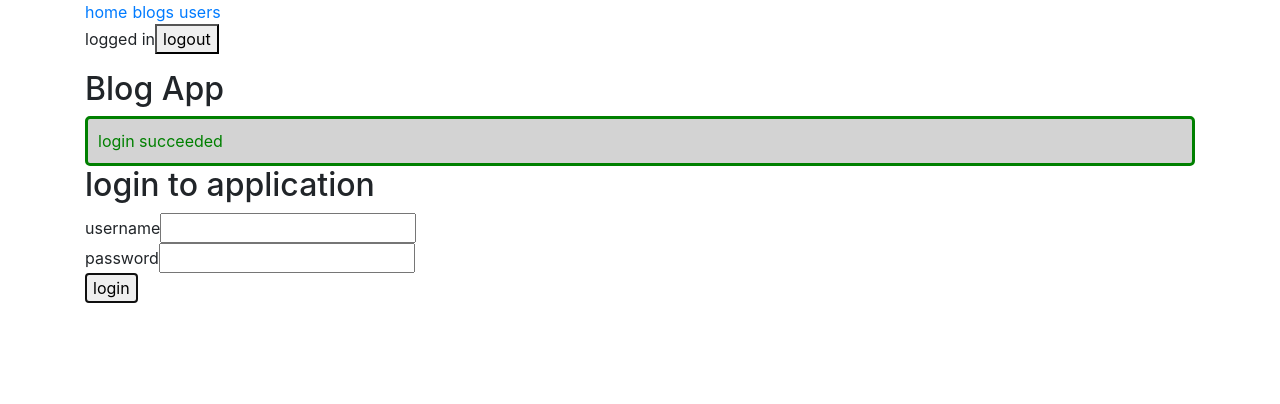
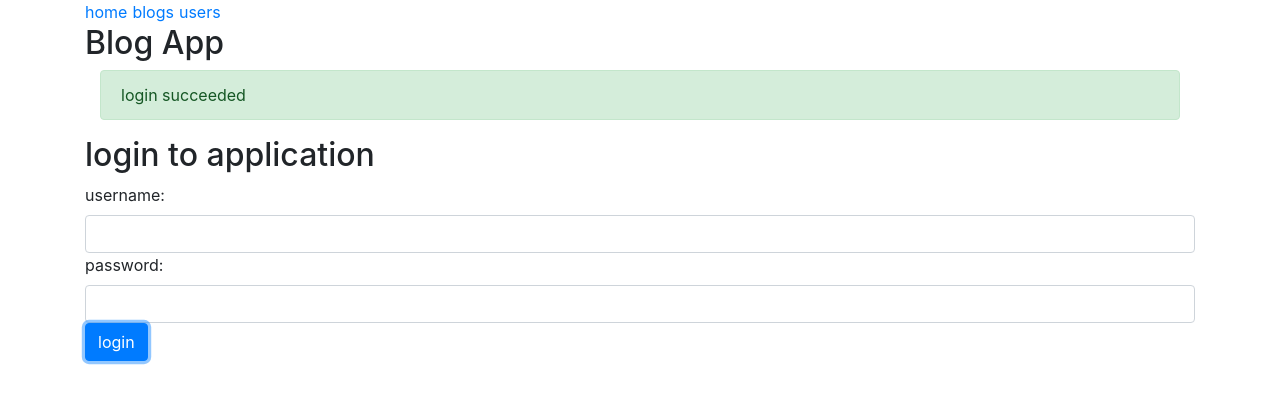
Before and after one commit to vilmakankaanpaa/fullstack-part7, a React (Create React App) app in the folder bloglist/bloglist-frontend/: page / in a window 1280 px wide. Both pictures are taken after typing "Sample", "Sample" into the empty fields and a click on the button "login". Shown: the top 404 px of the page. Built offline with nearby package versions, Linux system fonts and the light colour scheme; no server answers.

Commit message:
Exercise 7.19 & 7.20. Spent a bit more time now, but made most changes already earlier. Took over an hour total for sure.

```diff
--- a/bloglist/bloglist-frontend/src/App.js
+++ b/bloglist/bloglist-frontend/src/App.js
@@ -57,14 +57,13 @@ const App = () => {
     }
   }
 
-  const handleLogout = () => {
+  const handleLogout = async () => {
     notifyWith('You are logged out')
     dispatch(logout())
   }
 
   const addBlog = async (blog) => {
     try {
-      console.log('adding blog', blog)
       dispatch(createBlog(blog))
       blogFormRef.current.toggleVisibility()
       notifyWith(`a new blog '${blog.title}' by ${blog.author} added!`)
--- a/bloglist/bloglist-frontend/src/components/BlogView.js
+++ b/bloglist/bloglist-frontend/src/components/BlogView.js
@@ -15,13 +15,9 @@ const BlogView = ({ blog, handleLike, handleRemove, addComment, loggedUser }) =>
   if (!blog){
     return null
   }
-
-  console.log(blog)
-
   const [comment, setComment] = useState('')
 
   const handleNewComment = async (event) => {
-    console.log('leaving new comment', comment)
     event.preventDefault()
     addComment(blog, comment)
     setComment('')
--- a/bloglist/bloglist-frontend/src/components/Headline.js
+++ b/bloglist/bloglist-frontend/src/components/Headline.js
@@ -1,6 +1,6 @@
 import React from 'react'
 
-const Headline = (loggedUser, handleLogout) => {
+const Headline = ({ loggedUser, handleLogout }) => {
   return (
     <div>
       {loggedUser &&
--- a/bloglist/bloglist-frontend/src/components/LoginForm.js
+++ b/bloglist/bloglist-frontend/src/components/LoginForm.js
@@ -1,5 +1,6 @@
 
 import React from 'react'
+import { Form, Button } from 'react-bootstrap'
 
 const LoginForm = ({
   handleLogin,
@@ -13,25 +14,25 @@ const LoginForm = ({
     <div>
       <h2>login to application</h2>
 
-      <form onSubmit={handleLogin}>
-        <div>
-          username
-          <input
+      <Form onSubmit={handleLogin}>
+        <Form.Group>
+          <Form.Label>username:</Form.Label>
+          <Form.Control
+            type='text'
             id='username'
             value={username}
             onChange={handleUsernameChange}
           />
-        </div>
-        <div>
-          password
-          <input
+          <Form.Label>password:</Form.Label>
+          <Form.Control
+            type='text'
             id='password'
             value={password}
             onChange={handlePasswordChange}
           />
-        </div>
-        <button id='login'>login</button>
-      </form>
+          <Button variant='primary' type='submit'>login</Button>
+        </Form.Group>
+      </Form>
     </div>
   )
 }
--- a/bloglist/bloglist-frontend/src/components/NewBlog.js
+++ b/bloglist/bloglist-frontend/src/components/NewBlog.js
@@ -1,4 +1,5 @@
 import React, { useState } from 'react'
+import { Form, Button } from 'react-bootstrap'
 
 const NewBlog = ({ addBlog, user }) => {
   const [title, setTitle] = useState('')
@@ -20,33 +21,33 @@ const NewBlog = ({ addBlog, user }) => {
   return (
     <div>
       <h2>create new</h2>
-      <form onSubmit={handleNewBlog}>
-        <div>
-          author
-          <input
-            id='author'
+      <Form onSubmit={handleNewBlog}>
+        <Form.Group controlId='FormNewBlog'>
+          <Form.Label>author:</Form.Label>
+          <Form.Control
+            type='text'
             value={author}
             onChange={({ target }) => setAuthor(target.value)}
           />
-        </div>
-        <div>
-          title
-          <input
-            id='title'
+          <Form.Label>title:</Form.Label>
+          <Form.Control
+            type='text'
+            name='title'
             value={title}
             onChange={({ target }) => setTitle(target.value)}
           />
-        </div>
-        <div>
-          url
-          <input
-            id='url'
+          <Form.Label>url:</Form.Label>
+          <Form.Control
+            type='text'
+            name='url'
             value={url}
             onChange={({ target }) => setUrl(target.value)}
           />
-        </div>
-        <button id="create">create</button>
-      </form>
+          <Button variant='primary' type='submit'>
+            create
+          </Button>
+        </Form.Group>
+      </Form>
     </div>
   )
 }
--- a/bloglist/bloglist-frontend/src/components/Notification.js
+++ b/bloglist/bloglist-frontend/src/components/Notification.js
@@ -1,21 +1,26 @@
 import React from 'react'
+import { Alert } from 'react-bootstrap'
 
 const Notification = ({ notification }) => {
   if ( !notification ) {
     return null
   }
 
-  const style = {
-    borderStyle: 'solid',
-    borderRadius: 5,
-    padding: 10,
-    color: notification.type === 'success' ? 'green' : 'red',
-    background: 'lightgrey'
-  }
+  // const style = {
+  //   borderStyle: 'solid',
+  //   borderRadius: 5,
+  //   padding: 10,
+  //   color: notification.type === 'success' ? 'green' : 'red',
+  //   background: 'lightgrey'
+  // }
 
   return (
-    <div style={style}>
-      {notification.message}
+    <div className='container'>
+      {(notification.message &&
+        <Alert variant={notification.type}>
+          {notification.message}
+        </Alert>
+      )}
     </div>
   )
 }
--- a/bloglist/bloglist-frontend/src/components/Togglable.js
+++ b/bloglist/bloglist-frontend/src/components/Togglable.js
@@ -1,4 +1,5 @@
 import React, { useState, useImperativeHandle } from 'react'
+import { Button } from 'react-bootstrap'
 
 const Togglable = React.forwardRef((props, ref) => {
   const [visible, setVisible] = useState(false)
@@ -23,7 +24,7 @@ const Togglable = React.forwardRef((props, ref) => {
       </div>
       <div style={showWhenVisible}>
         {props.children}
-        <button onClick={toggleVisibility}>cancel</button>
+        <Button variant='secondary' onClick={toggleVisibility}>cancel</Button>
       </div>
     </div>
   )
```
